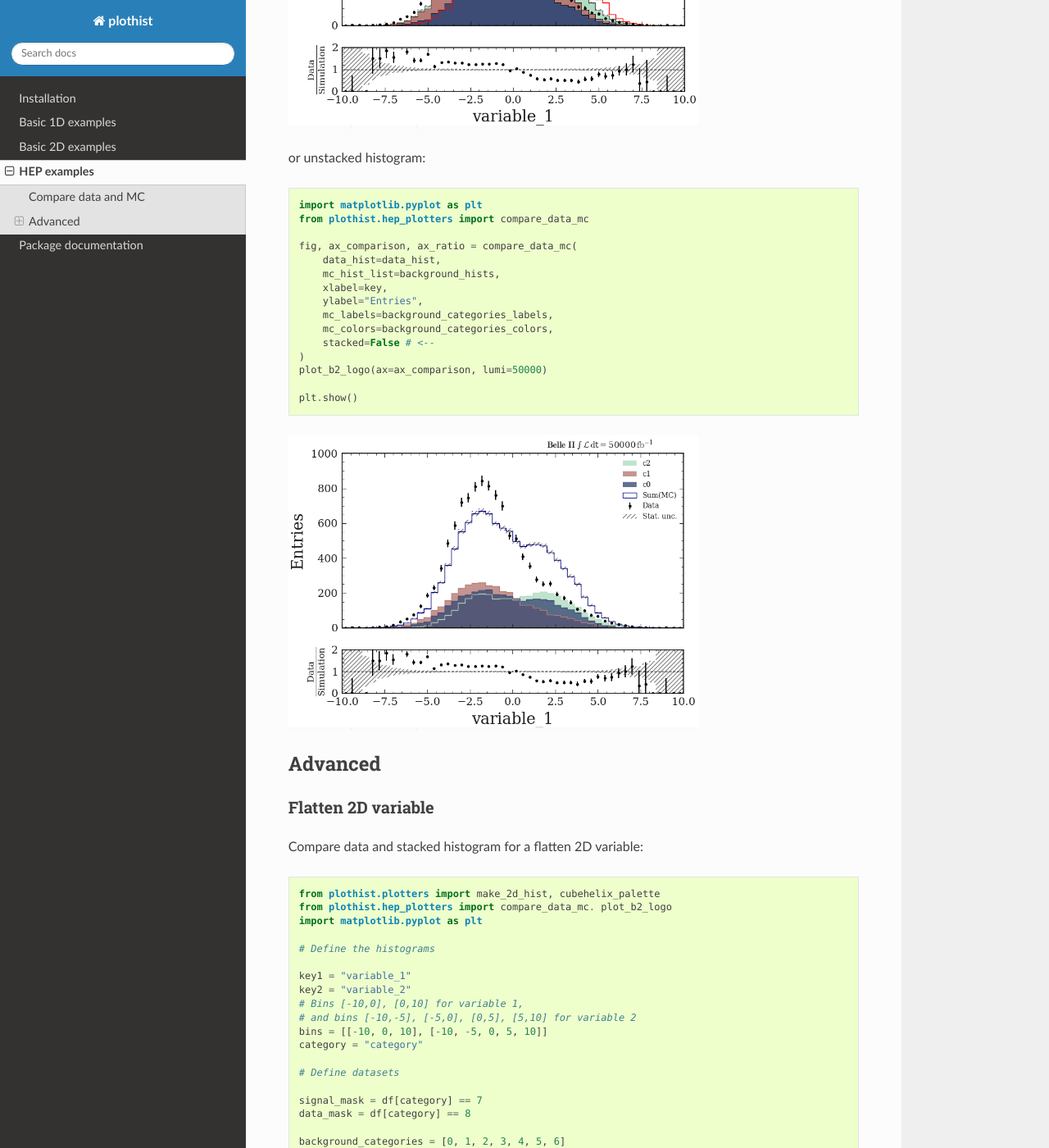
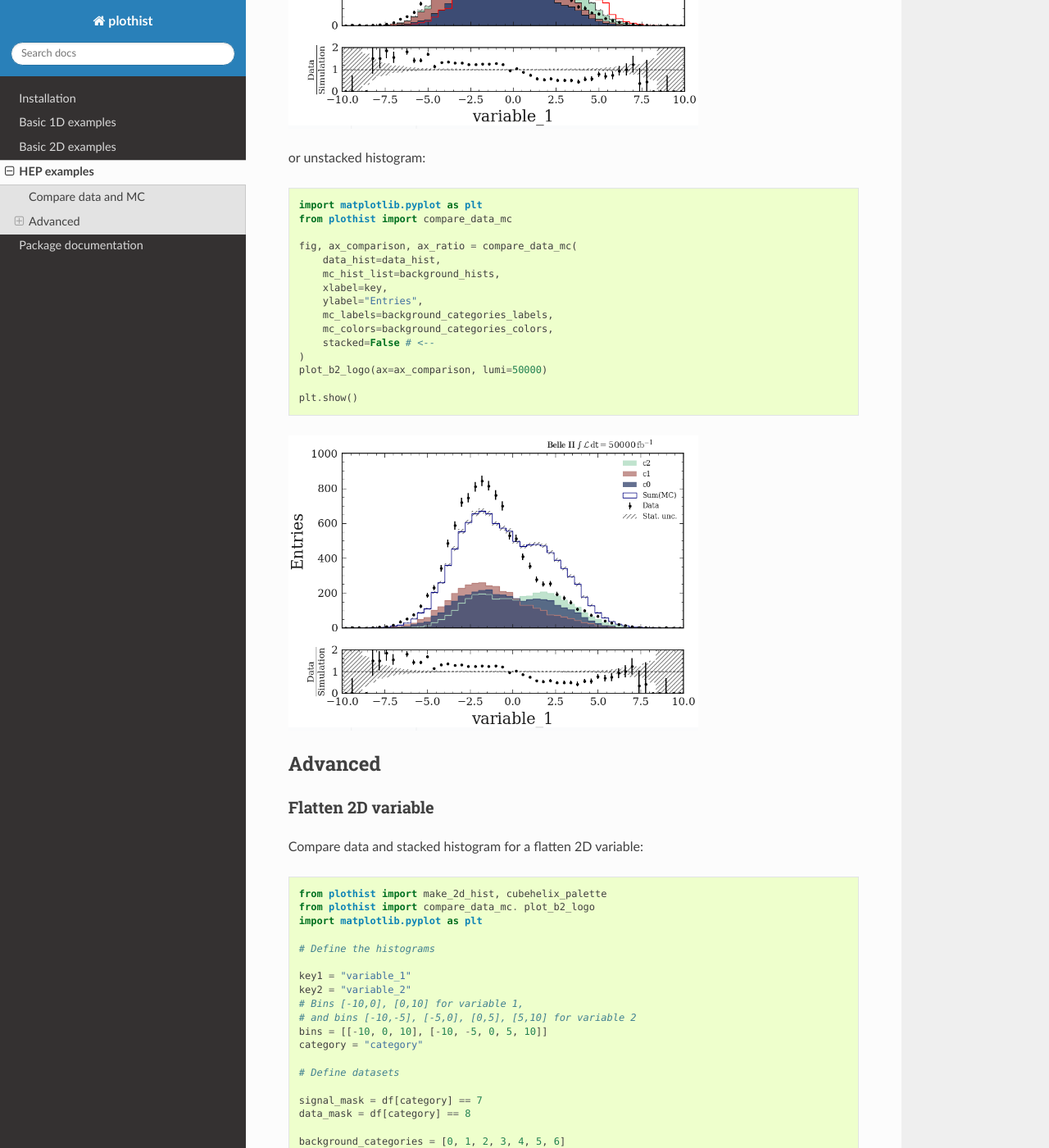
Before and after one commit to cyrraz/plothist, a Sphinx documentation site: the page built from docs/advanced/hep_examples.rst, in a window 1280 px wide and 1400 px high, scrolled down 1438 px. Shown: the whole window at 82% size. Built offline with Sphinx 7.4.7 and the Read the Docs theme 2.0.0, drawn with Linux system fonts in a browser that asks for light colours; some of the changed text lies outside the part shown.

Commit message:
doc import updated

```diff
--- a/docs/advanced/hep_examples.rst
+++ b/docs/advanced/hep_examples.rst
@@ -11,8 +11,8 @@ To make simple data/MC comparison with different MC categories:
 
 .. code-block:: python
 
-    from plothist.plotters import make_hist
-    from plothist.plotters import cubehelix_palette
+    from plothist import make_hist
+    from plothist import cubehelix_palette
 
     # Define the histograms
 
@@ -51,7 +51,7 @@ Then, to create stacked histogram:
 .. code-block:: python
 
     import matplotlib.pyplot as plt
-    from plothist.hep_plotters import compare_data_mc
+    from plothist import compare_data_mc
 
     fig, ax_comparison, ax_ratio = compare_data_mc(
         data_hist=data_hist,
@@ -76,7 +76,7 @@ or unstacked histogram:
 .. code-block:: python
 
     import matplotlib.pyplot as plt
-    from plothist.hep_plotters import compare_data_mc
+    from plothist import compare_data_mc
 
     fig, ax_comparison, ax_ratio = compare_data_mc(
         data_hist=data_hist,
@@ -107,8 +107,8 @@ Compare data and stacked histogram for a flatten 2D variable:
 
 .. code-block:: python
 
-    from plothist.plotters import make_2d_hist, cubehelix_palette
-    from plothist.hep_plotters import compare_data_mc. plot_b2_logo
+    from plothist import make_2d_hist, cubehelix_palette
+    from plothist import compare_data_mc. plot_b2_logo
     import matplotlib.pyplot as plt
 
     # Define the histograms
```
Also changed, not shown: docs/basics/1d_hist.rst (+4 -4 lines), docs/basics/2d_hist.rst (+4 -4 lines).
